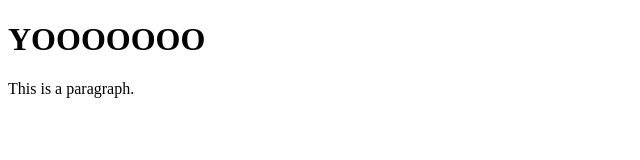
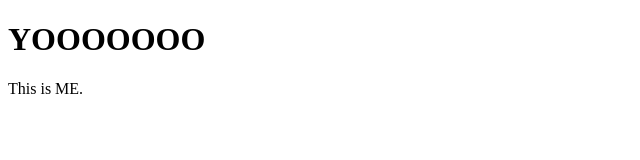
Before and after one commit to Victor-Peraza/victor-peraza.io, a plain HTML site: page index.html in a window 1280 px wide. Shown: the full height of the page, 0-640 px from the left. Drawn offline with Linux system fonts and the light colour scheme.

Commit message:
Update index.html

```diff
--- a/index.html
+++ b/index.html
@@ -5,7 +5,7 @@
 </head>
 <body>
 <h1>YOOOOOOO</h1>
-<p>This is a paragraph.</p>
+<p>This is ME.</p>
 
 </body>
 </html>
```
